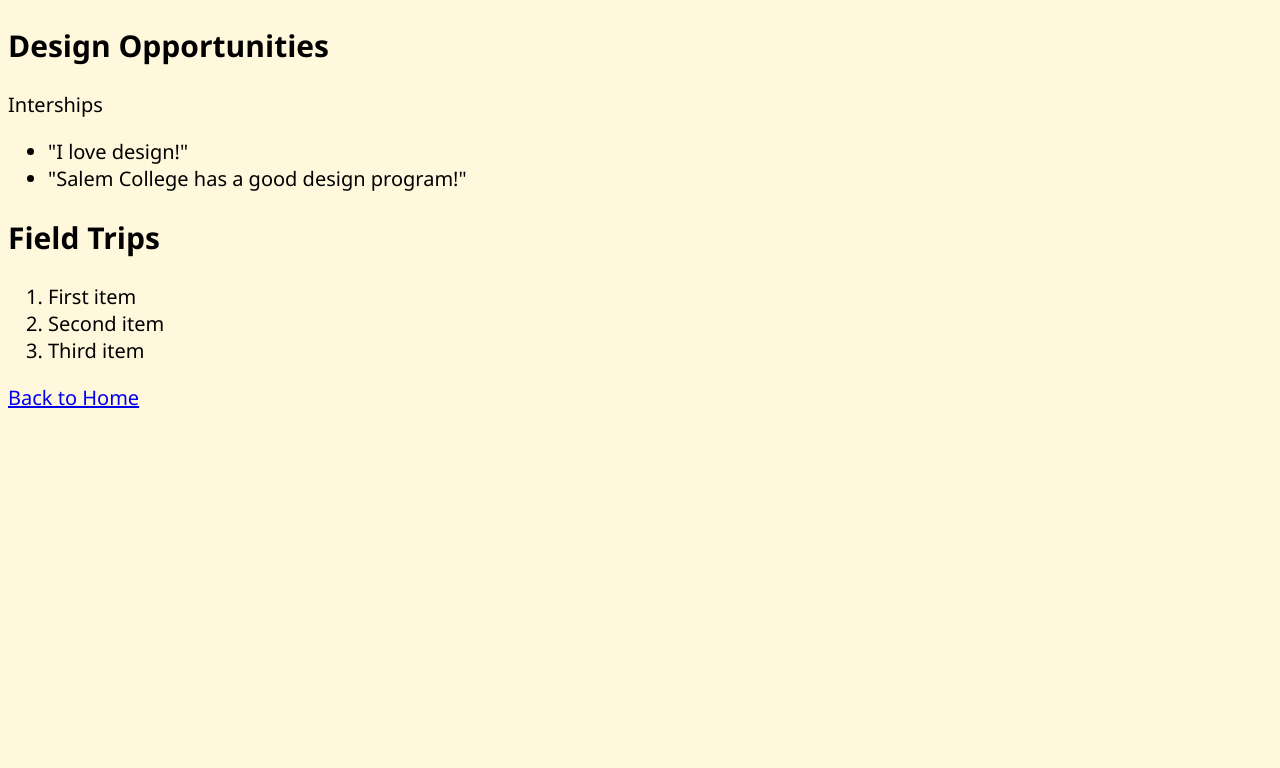
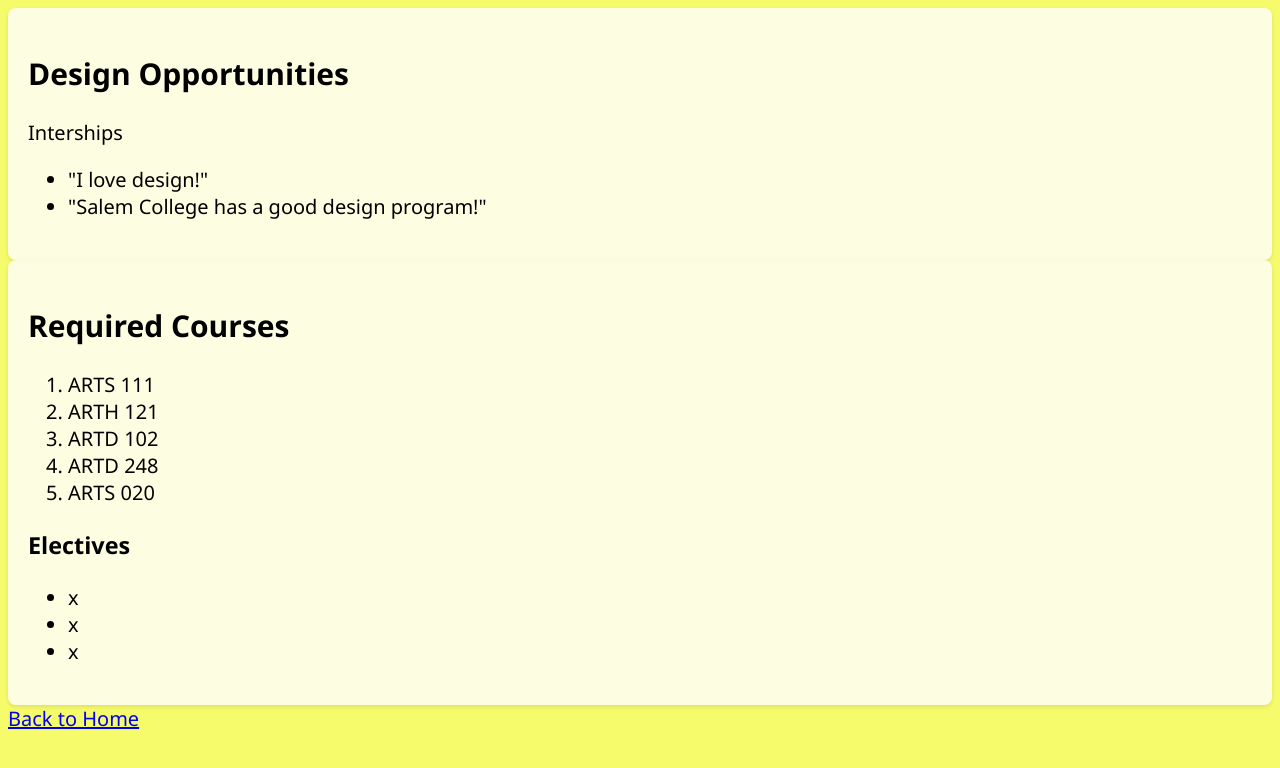
Before and after one commit to brieannawilson-ai/2-design, a plain HTML site: page page2.html in a window 1280 px wide. Drawn offline with Linux system fonts and the light colour scheme.

Commit message:
Update page2.html

```diff
--- a/css/style.css
+++ b/css/style.css
@@ -1,7 +1,37 @@
 /* New style.csss file created. Add your CSS rules below. */
 body {
-    background-color:cornsilk;
+    background-color:rgb(246, 251, 107);
     text-align: left;
     font-size: 20px;
     font-family:'Segoe UI', Tahoma, Geneva, Verdana, sans-serif;
+    img {
+  width: 50%;
+  border-radius: 12px;
+  display: block;
+  margin: auto;
 }
+}
+/* I have class "header" for my headings and class " */
+.header {
+  color: blue;
+}
+.images {
+  border: 5px solid blue;
+  border-radius: 12px;
+  display: block;
+  margin: auto;
+}
+/* I have my two IDs; "opportunities" and "courses", I just need to style them */
+#opportunities {
+    background-color: rgba(255, 255, 255, 0.8);
+    padding: 20px;
+    border-radius: 8px;
+    box-shadow: 0 2px 4px rgba(0, 0, 0, 0.1);
+}
+
+#courses {
+    background-color: rgba(255, 255, 255, 0.8);
+    padding: 20px;
+    border-radius: 8px;
+    box-shadow: 0 2px 4px rgba(0, 0, 0, 0.1);
+}
--- a/page2.html
+++ b/page2.html
@@ -7,7 +7,7 @@
     <link rel="stylesheet" href="css/style.css">
 </head>
 <body>
-    <section>
+    <section id="opportunities">
     <h1>Design Opportunities</h1>
     <p>Interships</p>
     <ul>
@@ -15,13 +15,21 @@
         <li>"Salem College has a good design program!"</li>
     </ul>
     </section>
-    <section>
-        <h2>Field Trips</h2>
+    <section id="courses">
+        <h2>Required Courses</h2>
      <ol>
-        <li>First item</li>
-        <li>Second item</li>
-        <li>Third item</li>
+        <li>ARTS 111</li>
+        <li>ARTH 121</li>
+        <li>ARTD 102</li>
+        <li>ARTD 248</li>
+        <li>ARTS 020</li>
     </ol>
+        <h3>Electives</h3>
+    <ul>
+        <li>x</li>
+        <li>x</li>
+        <li>x</li>
+    </ul>
     </section>
     <footer>
         <a href="index.html">Back to Home</a>
```
Also changed, not shown: index.html (+2 -2 lines).
